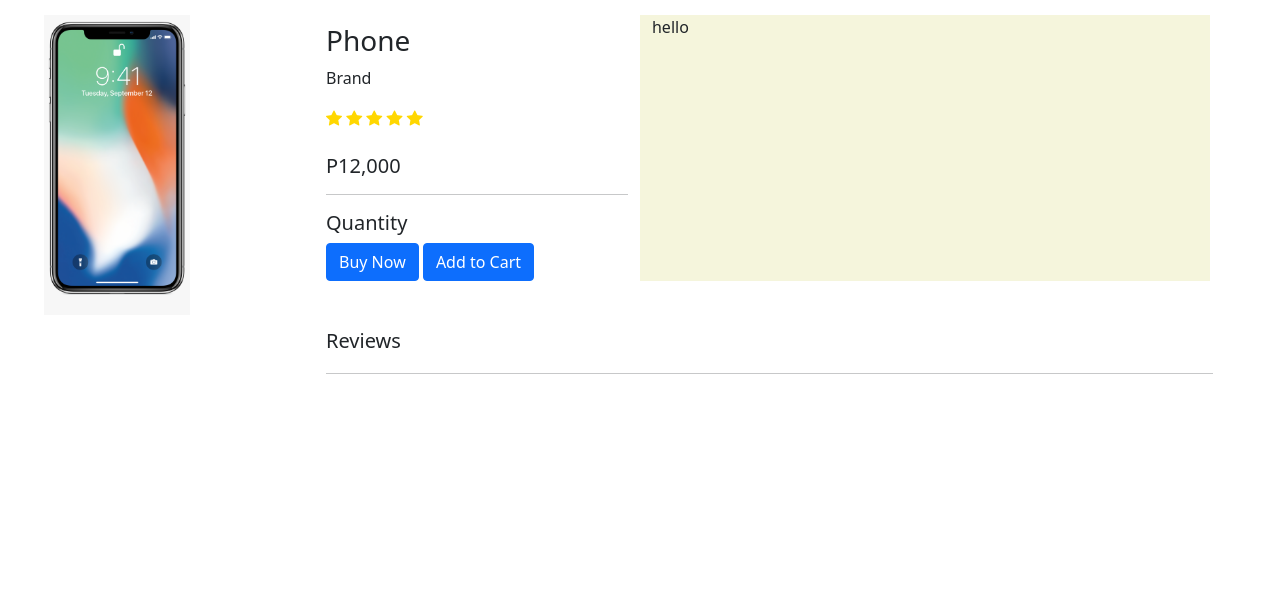
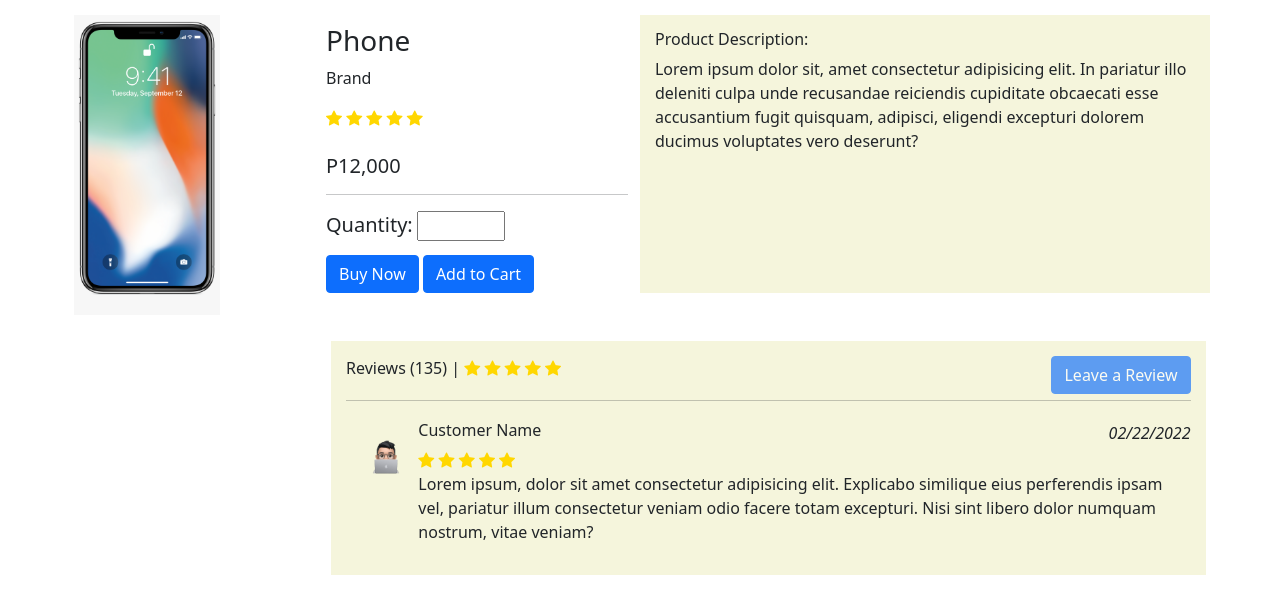
Before and after one commit to Coscolluela/MarKitten, a Django app: template markitten/markitten_app/templates/markitten_app/productDetails.html in a window 1280 px wide. Shown: the part 76-690 px from the top of the page. Run offline with Django 3.2, Linux system fonts and the light colour scheme; the template is opened without the code that fills it, so the values that code supplies are empty; parts of the project's set-up code (start-up, migrations or seed data) failed here and were passed over.

Commit message:
Improved Product Details Page

```diff
--- a/markitten/markitten_app/templates/markitten_app/productDetails.html
+++ b/markitten/markitten_app/templates/markitten_app/productDetails.html
@@ -42,9 +42,10 @@
         <div class="col-md-3">
             <div class="container">
                 <img src="assets/images/iphonex.png" alt="" width="150"
-                    style="height: 300px; width: auto;margin: 15px auto auto 20px;">
+                    style="height: 300px; width: auto; margin: 15px auto auto 50px;">
             </div>
             <!-- Insert Carousel -->
+
         </div>
         <div class="col-md-9">
             <div class="row">
@@ -62,18 +63,61 @@
                     <br>
                     <h5>P12,000</h5>
                     <hr>
-                    <h5>Quantity</h5>
-                    <button class="btn btn-primary" href="#" role="button">Buy Now</button>
-                    <button class="btn btn-primary" href="#" role="button">Add to Cart</>
+                    <label for="quantity">
+                        <h5>Quantity: </h5>
+                    </label>
+                    <input type="number" id="quantity" name="quantity" min="1" max="50">
+                    <br>
+                    <button class="btn btn-primary" href="#" role="button" style="margin-top: 10px;">Buy Now</button>
+                    <button class="btn btn-primary" href="#" role="button" style="margin-top: 10px;">Add to Cart</>
                 </div>
-                <div class="col-md-7" style="background-color: beige; margin-top: 15px;">
-                    hello
+                <div class="col-md-7" style="background-color: beige; margin-top: 15px; padding: 15px">
+                    <h6>Product Description:</h6>
+                    <p>Lorem ipsum dolor sit, amet consectetur adipisicing elit. In pariatur illo deleniti culpa unde
+                        recusandae reiciendis cupiditate obcaecati esse accusantium fugit quisquam, adipisci, eligendi
+                        excepturi dolorem ducimus voluptates vero deserunt?</p>
                 </div>
             </div>
             <br>
             <br>
-            <h5>Reviews</h5>
-            <hr align="left" width="93%" style="margin-top: 20px; margin-bottom: 20px;">
+            <div class="col-11" style="background-color: beige; padding: 15px; margin-left: 5px; margin-bottom: 30px;">
+                <!-- <hr align="left" width="100%" style="margin-top: 20px; margin-bottom: 20px;"> -->
+                <div>
+                    Reviews (135) |
+                    <i class="bi bi-star-fill" style="color: gold;"></i>
+                    <i class="bi bi-star-fill" style="color: gold;"></i>
+                    <i class="bi bi-star-fill" style="color: gold;"></i>
+                    <i class="bi bi-star-fill" style="color: gold;"></i>
+                    <i class="bi bi-star-fill" style="color: gold;"></i>
+                    <button class="btn btn-primary" href="#" role="button" style="float: right;" disabled>Leave a
+                        Review</button>
+                </div>
+                <hr align="left" width="100%" style="margin-top: 20px; margin-bottom: 20px;">
+                <div class="row">
+                    <br>
+                    <div class="col-md-1">
+                        <img src="assets/images/sampleProfile.png" alt="" width="40"
+                            style="margin: 15px auto auto 20px;">
+                    </div>
+                    <div class=" col-md-11">
+                        <p style="float:right;"><i>02/22/2022 </i></p>
+                        <h6>Customer Name</h6>
+                        <div>
+                            <i class="bi bi-star-fill" style="color: gold;"></i>
+                            <i class="bi bi-star-fill" style="color: gold;"></i>
+                            <i class="bi bi-star-fill" style="color: gold;"></i>
+                            <i class="bi bi-star-fill" style="color: gold;"></i>
+                            <i class="bi bi-star-fill" style="color: gold;"></i>
+                        </div>
+                        <p>Lorem ipsum, dolor sit amet consectetur adipisicing elit. Explicabo similique eius
+                            perferendis
+                            ipsam vel, pariatur illum consectetur veniam odio facere totam excepturi. Nisi sint libero
+                            dolor
+                            numquam nostrum, vitae veniam?</p>
+                    </div>
+                </div>
+            </div>
+
         </div>
     </div>
 
```
